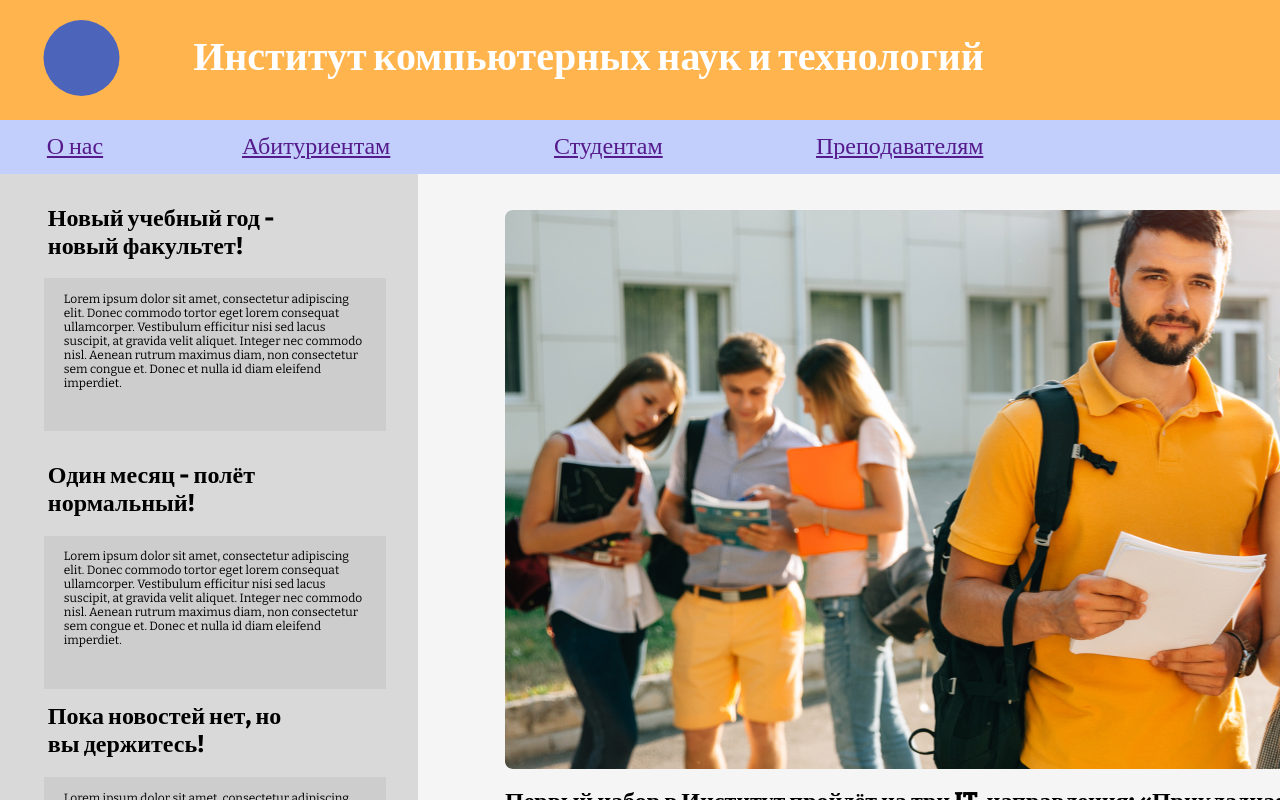
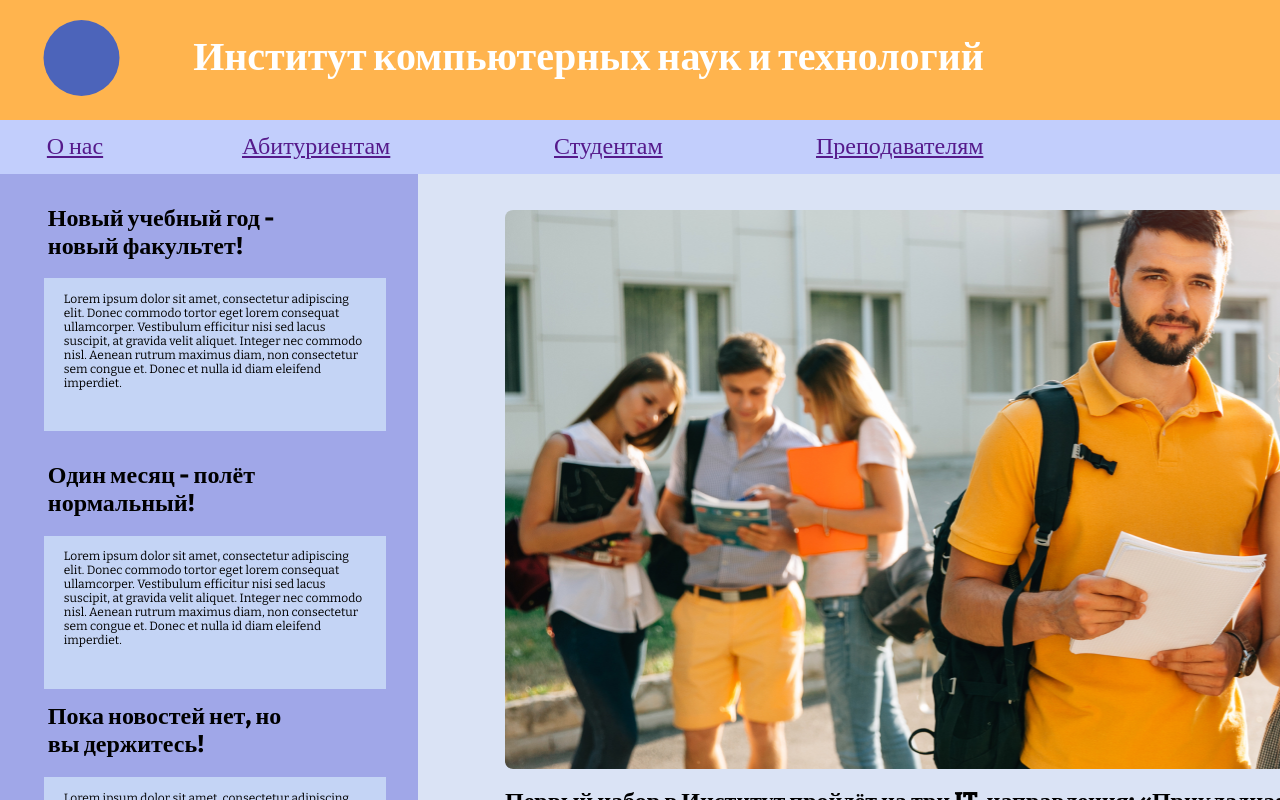
Before and after one commit to DMHLearning/dmhlearning.github.io, a plain HTML site: page labs/web/lab3/index.html in a window 1280 px wide. Drawn offline with nearby package versions, Linux system fonts and the light colour scheme.

Commit message:
Fixed missing background change

```diff
--- a/labs/web/lab3/style.css
+++ b/labs/web/lab3/style.css
@@ -7,7 +7,7 @@
 @import url('https://fonts.googleapis.com/css2?family=Bitter:wght@100;200;300;400;500;600;800&display=swap');
 
 body {
-    background: #f5f5f5;
+    background: #dae3f5;
     color: #000000;
     font-family: Arial, Times New Roman;
     font-size: 16px;
@@ -32,7 +32,7 @@ header2 {
 }
 
 nav {
-    background: #D9D9D9;
+    background: #a0a7e8;
     position: absolute;
     width: 418.18px;
     height: 775.2px;
@@ -237,7 +237,7 @@ news_box1 {
     height: 152.93px;
     left: 44.44px;
     top: 278.44px;
-    background: #CDCDCD;
+    background: #c4d4f5;
 }
 
 news_box_text1 {
@@ -274,7 +274,7 @@ news_box2 {
     height: 152.93px;
     left: 44.44px;
     top: 535.78px;
-    background: #CDCDCD;
+    background: #c4d4f5;
 }
 
 news_box_text2 {
@@ -311,7 +311,7 @@ news_box3 {
     height: 152.93px;
     left: 44.44px;
     top: 777.3px;
-    background: #CDCDCD;
+    background: #c4d4f5;
 }
 
 news_box_text3 {
```
Also changed, not shown: labs/web/lab3/index.html (+1 -1 lines).
